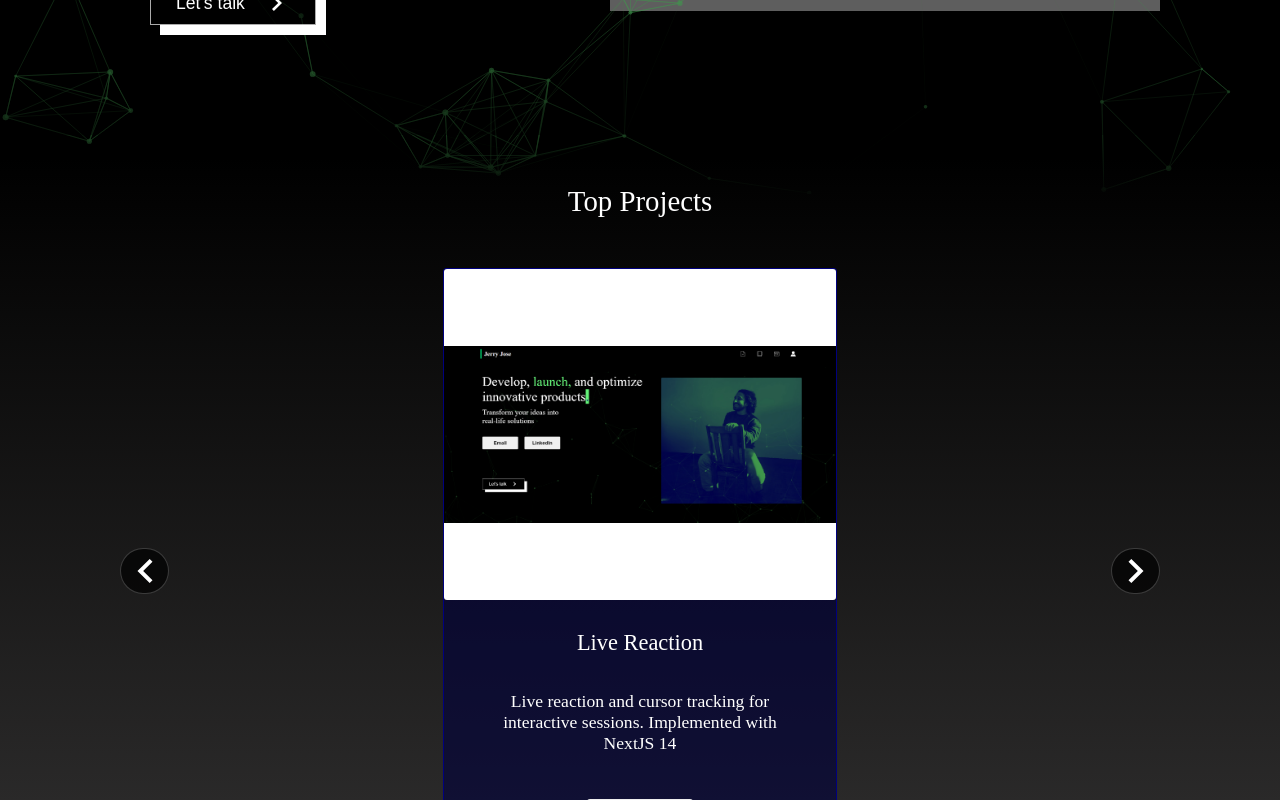
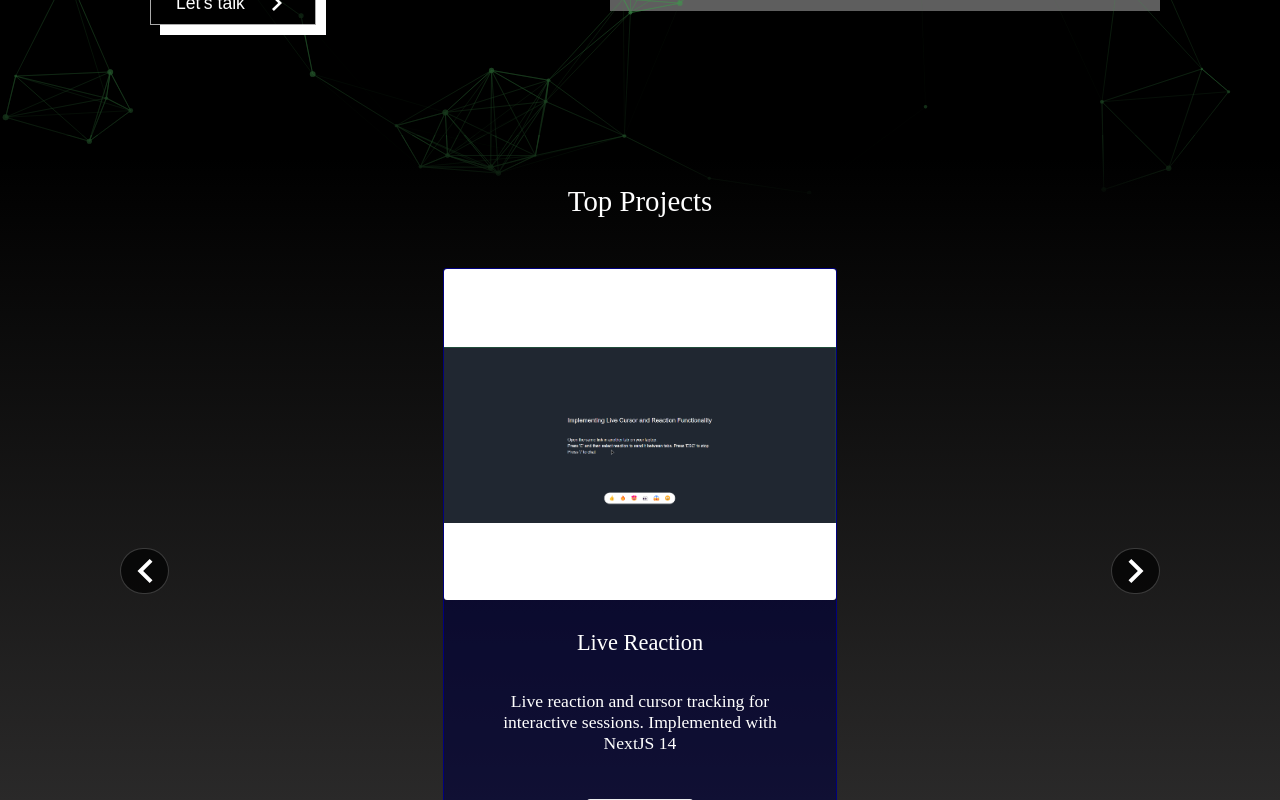
Before and after one commit to babuyaga/portfolio, a React (Create React App) app: page / in a window 1280 px wide. Shown: the part 596-1396 px from the top of the page. Built offline with nearby package versions, Linux system fonts and the light colour scheme; grey boxes are pictures that could not be loaded; a web font is replaced by a local one.

Commit message:
fix swapped images

```diff
--- a/src/components/cards/recentcard.scss
+++ b/src/components/cards/recentcard.scss
@@ -114,7 +114,7 @@ background-repeat:no-repeat;
 
 
 .portfolio{
-  background-image:url("../icons/livereaction.png");
+  background-image:url("../icons/portfolio.png");
 background-position:center;
 background-size:contain;
 background-repeat:no-repeat;
@@ -122,7 +122,7 @@ background-repeat:no-repeat;
 
 
 .livereaction{
-  background-image:url("../icons/portfolio.png");
+background-image:url("../icons/livereaction.png");
 background-position:center;
 background-size:contain;
 background-repeat:no-repeat;
```
